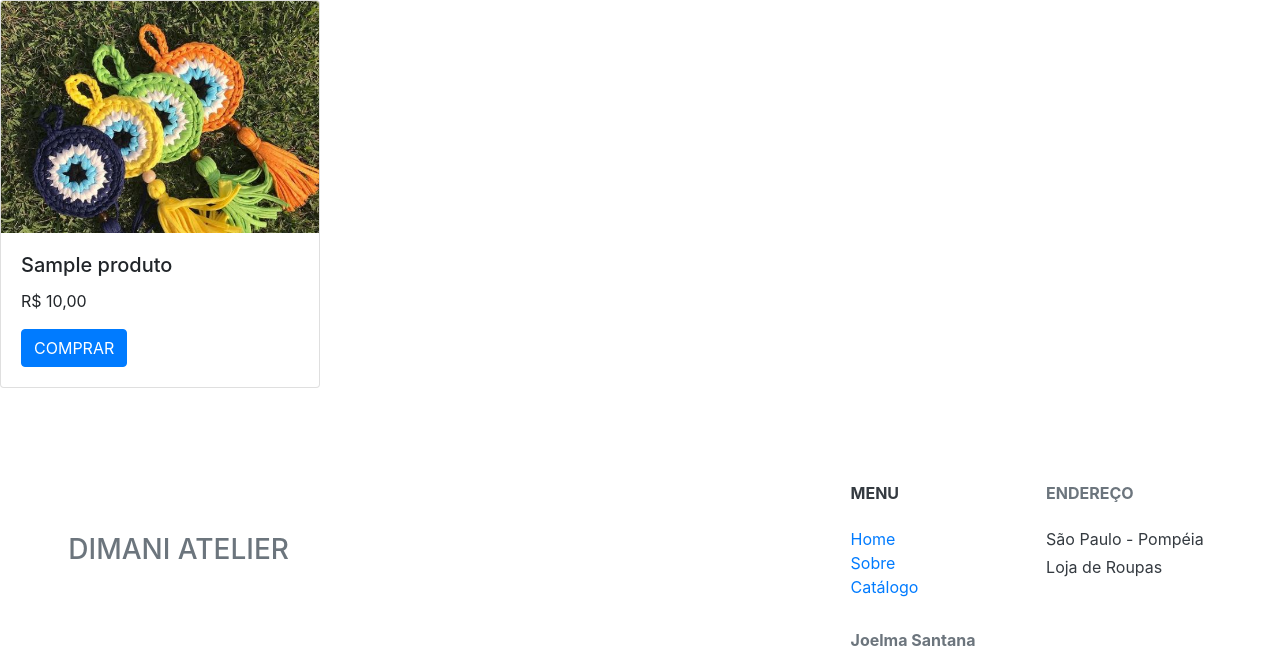
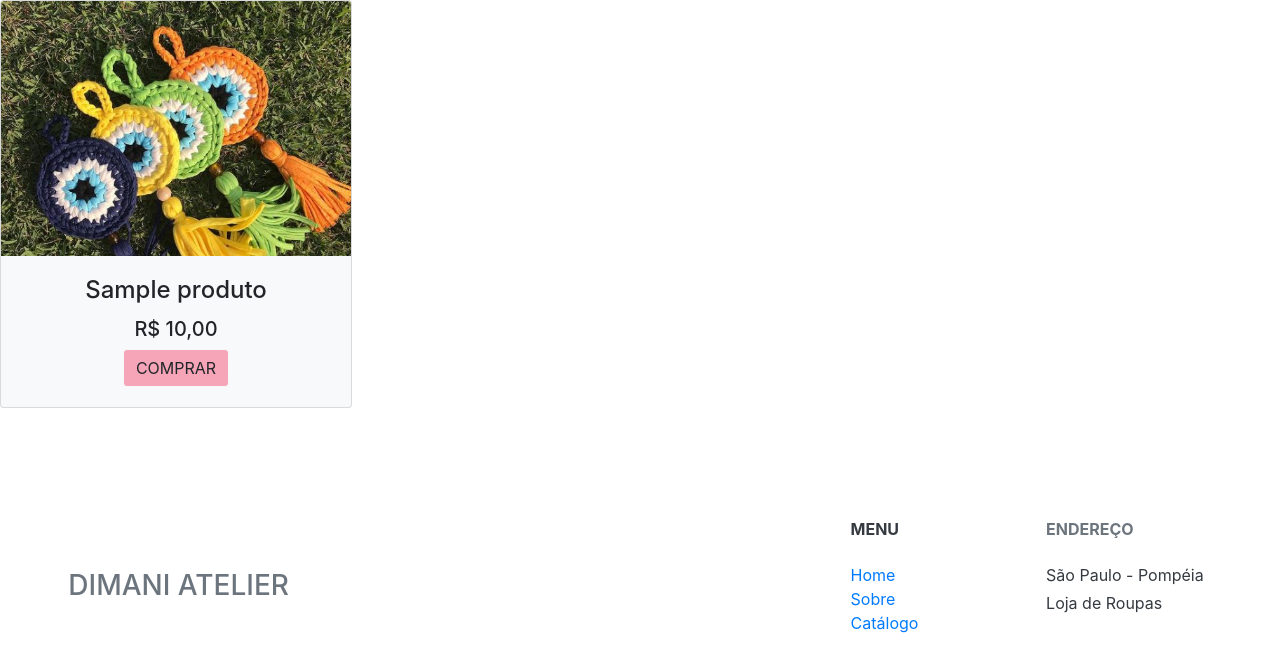
Before and after one commit to v-santana/DIMANI, a Flask app: template templates/catalogo.html in a window 1280 px wide. Shown: the part 56-705 px from the top of the page. Run offline with Flask 2, Linux system fonts and the light colour scheme; the template is opened without the code that fills it: most values are stand-ins (such as "Sample title", 1, 10 or a date in 2020); some libraries are stand-ins or nearby versions.

Commit message:
Alterações no catálogo (botões e card)

```diff
--- a/templates/catalogo.html
+++ b/templates/catalogo.html
@@ -4,12 +4,12 @@
 {% for produto in catalogo %}
 
     <div class="col-sm-3">
-    <div class="card" style="width: 20rem;">
+    <div class="card text-center bg-light mb-3" style="width: 22rem;">
         <img class="card-img-top" src="static/images/carousel1.JPG" alt="Card image cap">
         <div class="card-body">
-        <h5 class="card-title">{{produto['NOME_PRODUTO']}}</h5>
-        <p class="card-text" name="valor_produto_real">{{produto['VALOR']}}</p>
-        <a class="btn btn-primary" href="detalhes_produto/{{produto['ID_PRODUTO']}}"  role="button">COMPRAR</a>
+        <h4 class="card-title">{{produto['NOME_PRODUTO']}}</h4>
+        <h5 class="card-text" name="valor_produto_real">{{produto['VALOR']}}</h5>
+        <a class="btn btn-light" style="background-color: #F6A5B8;" href="detalhes_produto/{{produto['ID_PRODUTO']}}"  role="button">COMPRAR</a>
         </div>
     </div>
     </div>
```
